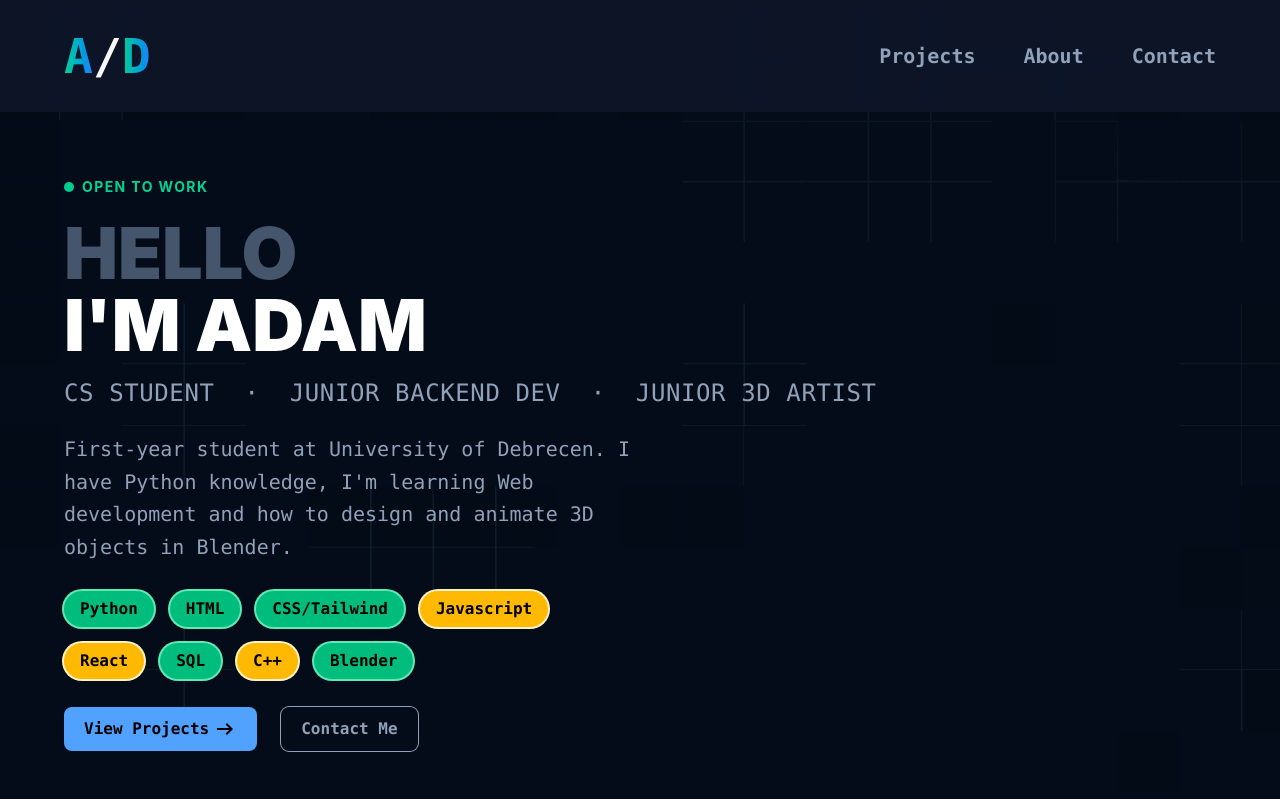
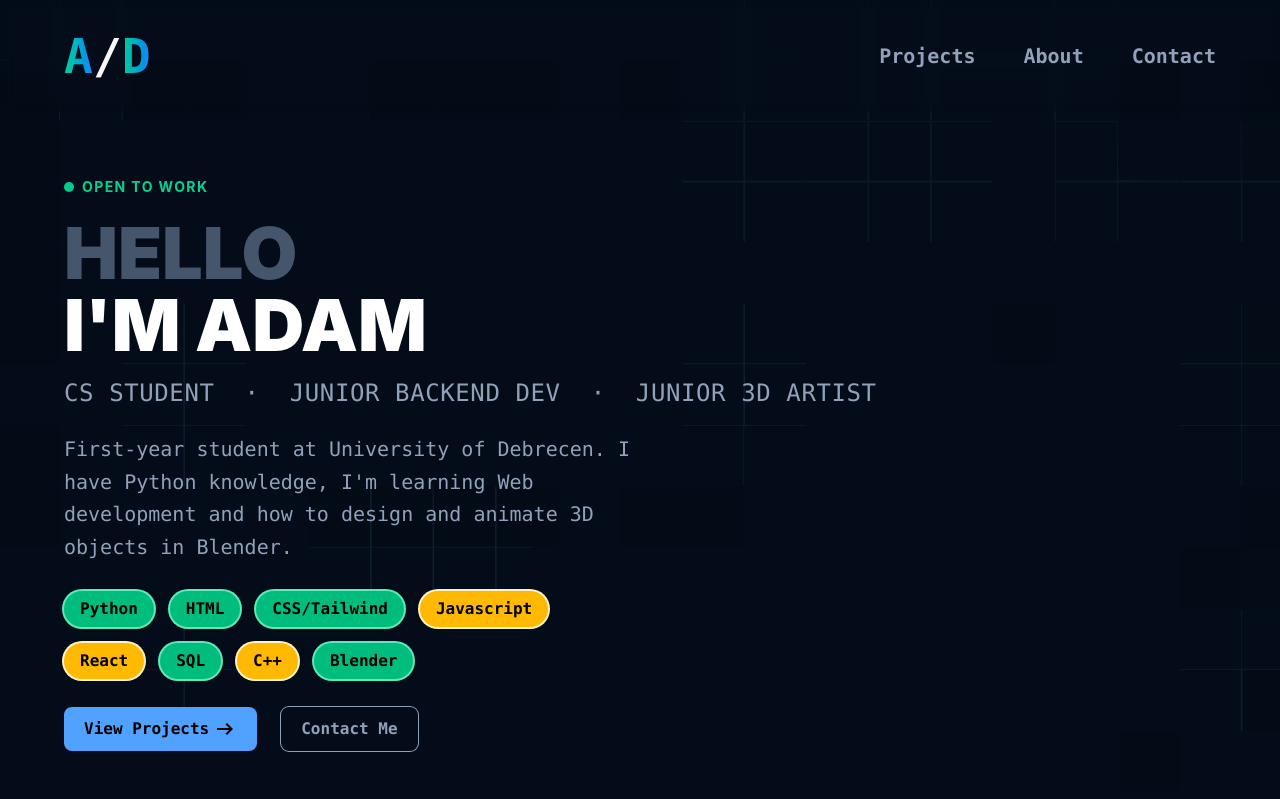
Before and after one commit to AdamDruszad/portfolio, a React (Vite) app: page / in a window 1280 px wide. Shown: the top 799 px of the page. Built offline with nearby package versions, Linux system fonts and the light colour scheme.

Commit message:
bug fixing

```diff
--- a/package.json
+++ b/package.json
@@ -13,6 +13,7 @@
     "@studio-freight/react-lenis": "^0.0.47",
     "@tailwindcss/vite": "^4.2.2",
     "@vercel/analytics": "^2.0.1",
+    "aos": "^2.3.4",
     "react": "^19.2.4",
     "react-dom": "^19.2.4",
     "react-router-dom": "^7.14.0",
--- a/src/App.jsx
+++ b/src/App.jsx
@@ -7,8 +7,6 @@ import Contact from "./components/Contact";
 import About from "./components/About";
 
 import { Analytics } from "@vercel/analytics/react";
-
-import { ReactLenis } from "@studio-freight/react-lenis";
 
 function HomePage() {
   return (
@@ -22,8 +20,7 @@ function HomePage() {
 
 function App() {
   return (
-    <Router data-aos="fade-up">
-      <ReactLenis root>
+    <Router>
         <main className="bg-slate-900 min-h-screen relative">
           <Navbar />
 
@@ -34,7 +31,6 @@ function App() {
 
           <Analytics />
         </main>
-      </ReactLenis>
     </Router>
   );
 }
--- a/src/components/About.jsx
+++ b/src/components/About.jsx
@@ -2,10 +2,7 @@ import { Link } from "react-router-dom";
 
 function About() {
   return (
-    <div
-      data-aos="fade-up"
-      className="min-h-screen bg-slate-900 pt-32 pb-20 px-6 md:px-16 flex justify-center"
-    >
+    <div className="min-h-screen bg-slate-900 pt-32 pb-20 px-6 md:px-16 flex justify-center">
       <div className="max-w-6xl w-full">
         <Link
           to="/"
--- a/src/components/Contact.jsx
+++ b/src/components/Contact.jsx
@@ -3,7 +3,6 @@ import arrowIcon from "../assets/arrow_right.svg";
 function Contact() {
   return (
     <footer
-      data-aos="fade-up"
       id="contact"
       className="bg-gray-950 w-full flex flex-col md:flex-row justify-between items-start md:items-end px-6 md:px-16 py-12 border-t border-slate-800"
     >
--- a/src/components/Hero.jsx
+++ b/src/components/Hero.jsx
@@ -2,10 +2,7 @@ import arrowIcon from "../assets/arrow_right.svg";
 
 function Hero() {
   return (
-    <section
-      data-aos="fade-up"
-      className="w-full min-h-screen bg-slate-900 bg-[url('./assets/background.svg')] bg-cover bg-no-repeat pt-32 px-6 md:px-16 flex flex-col justify-center"
-    >
+    <section className="w-full min-h-screen bg-slate-900 bg-[url('./assets/background.svg')] bg-cover bg-no-repeat pt-32 px-6 md:px-16 flex flex-col justify-center">
       <div className="flex items-center gap-2 mb-5">
         <span className="h-2.5 w-2.5 rounded-full bg-emerald-400 animate-pulse"></span>
         <span className="text-emerald-400 font-bold tracking-widest text-sm uppercase">
@@ -27,28 +24,28 @@ function Hero() {
         Blender.
       </p>
       <div className="flex flex-wrap gap-4 max-w-xl mb-7">
-        <span className="bg-emerald-500 hover:bg-emerald-400 text-black rounded-full px-4 py-1.5  font-semibold font-mono ring-2 ring-emerald-300 hover:ring-green-500 transition-colors cursor-pointer">
+        <span className="bg-emerald-500 hover:bg-emerald-400 text-black rounded-full px-4 py-1.5 font-semibold font-mono ring-2 ring-emerald-300 hover:ring-green-500 transition-colors cursor-pointer">
           Python
         </span>
-        <span className="bg-emerald-500 hover:bg-emerald-400 text-black rounded-full px-4 py-1.5  font-semibold font-mono ring-2 ring-emerald-300 hover:ring-green-500 transition-colors cursor-pointer">
+        <span className="bg-emerald-500 hover:bg-emerald-400 text-black rounded-full px-4 py-1.5 font-semibold font-mono ring-2 ring-emerald-300 hover:ring-green-500 transition-colors cursor-pointer">
           HTML
         </span>
-        <span className="bg-emerald-500 hover:bg-emerald-400 text-black rounded-full px-4 py-1.5  font-semibold font-mono ring-2 ring-emerald-300 hover:ring-green-500 transition-colors cursor-pointer">
+        <span className="bg-emerald-500 hover:bg-emerald-400 text-black rounded-full px-4 py-1.5 font-semibold font-mono ring-2 ring-emerald-300 hover:ring-green-500 transition-colors cursor-pointer">
           CSS/Tailwind
         </span>
-        <span className="bg-amber-400 hover:bg-amber-300 text-black rounded-full px-4 py-1.5  font-semibold font-mono ring-2 ring-amber-100 hover:ring-amber-400 transition-colors cursor-pointer">
+        <span className="bg-amber-400 hover:bg-amber-300 text-black rounded-full px-4 py-1.5 font-semibold font-mono ring-2 ring-amber-100 hover:ring-amber-400 transition-colors cursor-pointer">
           Javascript
         </span>
-        <span className="bg-amber-400 hover:bg-amber-300 text-black rounded-full px-4 py-1.5  font-semibold font-mono ring-2 ring-amber-100 hover:ring-amber-400 transition-colors cursor-pointer">
+        <span className="bg-amber-400 hover:bg-amber-300 text-black rounded-full px-4 py-1.5 font-semibold font-mono ring-2 ring-amber-100 hover:ring-amber-400 transition-colors cursor-pointer">
           React
         </span>
-        <span className="bg-emerald-500 hover:bg-emerald-400 text-black rounded-full px-4 py-1.5  font-semibold font-mono ring-2 ring-emerald-300 hover:ring-green-500 transition-colors cursor-pointer">
+        <span className="bg-emerald-500 hover:bg-emerald-400 text-black rounded-full px-4 py-1.5 font-semibold font-mono ring-2 ring-emerald-300 hover:ring-green-500 transition-colors cursor-pointer">
           SQL
         </span>
-        <span className="bg-amber-400 hover:bg-amber-300 text-black rounded-full px-4 py-1.5  font-semibold font-mono ring-2 ring-amber-100 hover:ring-amber-400 transition-colors cursor-pointer">
+        <span className="bg-amber-400 hover:bg-amber-300 text-black rounded-full px-4 py-1.5 font-semibold font-mono ring-2 ring-amber-100 hover:ring-amber-400 transition-colors cursor-pointer">
           C++
         </span>
-        <span className="bg-emerald-500 hover:bg-emerald-400 text-black rounded-full px-4 py-1.5  font-semibold font-mono ring-2 ring-emerald-300 hover:ring-green-500 transition-colors cursor-pointer">
+        <span className="bg-emerald-500 hover:bg-emerald-400 text-black rounded-full px-4 py-1.5 font-semibold font-mono ring-2 ring-emerald-300 hover:ring-green-500 transition-colors cursor-pointer">
           Blender
         </span>
       </div>
--- a/src/components/Navbar.jsx
+++ b/src/components/Navbar.jsx
@@ -18,10 +18,7 @@ function Navbar() {
   };
 
   return (
-    <nav
-      data-aos="fade-up"
-      className="fixed top-0 bg-slate-900/80 backdrop-blur-sm w-full flex justify-between items-center px-6 md:px-16 py-8 z-50"
-    >
+    <nav className="fixed top-0 backdrop-blur-sm w-full flex justify-between items-center px-6 md:px-16 py-8 z-50">
       <div className="font-black text-5xl font-mono">
         <Link to="/">
           <span className="bg-linear-to-r from-emerald-400 to-blue-500 text-transparent bg-clip-text animate-pulse [animation-duration:3s]">
--- a/src/components/Projects.jsx
+++ b/src/components/Projects.jsx
@@ -92,7 +92,6 @@ function ProjectCard({ title, description, tech, status, link }) {
 
   return (
     <CardWrapper
-      data-aos="fade-up"
       href={hasLink ? link : undefined}
       target={hasLink ? "_blank" : undefined}
       rel={hasLink ? "noopener noreferrer" : undefined}
--- a/src/main.jsx
+++ b/src/main.jsx
@@ -1,14 +1,10 @@
-import { StrictMode } from 'react'
-import { createRoot } from 'react-dom/client'
-import './index.css'
-import App from './App.jsx'
-import AOS from 'aos'
-import 'aos/dist/aos.css'
+import React from "react";
+import ReactDOM from "react-dom/client";
+import App from "./App.jsx";
+import "./index.css";
 
-AOS.init({ duration: 700, once: true })
-
-createRoot(document.getElementById('root')).render(
-  <StrictMode>
+ReactDOM.createRoot(document.getElementById("root")).render(
+  <React.StrictMode>
     <App />
-  </StrictMode>,
-)
+  </React.StrictMode>,
+);
```
Also changed, not shown: 1 other file (tests, documents, lock files or other folders).
